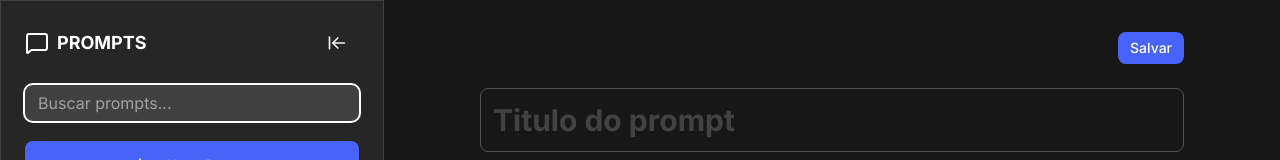
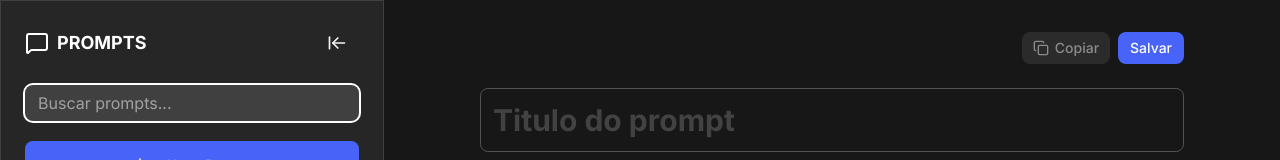
Before and after one commit to Jeffersoncharlles/prompt-manager, a Next.js app: page /prompts/new in a window 1280 px wide. Shown: the top 160 px of the page. Built offline with nearby package versions, Linux system fonts and the light colour scheme; no server answers; the database is empty.

Commit message:
feature: hook copyToCripboard

```diff
--- a/package.json
+++ b/package.json
@@ -28,11 +28,13 @@
     "lucide-react": "^0.575.0",
     "motion": "^12.34.3",
     "next": "16.1.6",
+    "next-themes": "^0.4.6",
     "pg": "^8.19.0",
     "radix-ui": "^1.4.3",
     "react": "19.2.3",
     "react-dom": "19.2.3",
     "react-hook-form": "^7.71.2",
+    "sonner": "^2.0.7",
     "tailwind-merge": "^3.5.0",
     "zod": "^4.0.8"
   },
--- a/src/app/actions/prompt.actions.ts
+++ b/src/app/actions/prompt.actions.ts
@@ -100,6 +100,7 @@ export const createPromptAction = async (
 
     return {
       success: true,
+      msg: 'Prompt criado com sucesso.',
     }
   } catch (error) {
     const _error = error as Error
--- a/src/app/layout.tsx
+++ b/src/app/layout.tsx
@@ -1,5 +1,6 @@
 import type { Metadata } from 'next'
 import { Inter } from 'next/font/google'
+import { Toaster } from '@/components/ui/sonner'
 import './globals.css'
 import { SidebarComponent } from '@/components/sidebar-component'
 
@@ -33,6 +34,7 @@ export default function RootLayout({
             {children}
           </div>
         </main>
+        <Toaster position="top-right" richColors closeButton />
       </body>
     </html>
   )
--- /dev/null
+++ b/src/components/button-actions/copy-button.tsx
@@ -0,0 +1,41 @@
+'use client'
+
+import { Check, Copy } from 'lucide-react'
+import { toast } from 'sonner'
+import { useCopyToClipboard } from '@/hooks/useCopyToClipboard'
+import { Button } from '../ui/button'
+
+type CopyButtonProps = {
+  content: string
+}
+
+export const CopyButton = ({ content }: CopyButtonProps) => {
+  const { isCopied, copyToClipboard } = useCopyToClipboard({
+    onSuccess: () => toast.success('Content copied to clipboard!'),
+    onError: (error) => toast.error(`Failed to copy: ${error.message}`),
+  })
+
+  const isContentEmpty = !content.trim()
+
+  const handleCopy = () => {
+    copyToClipboard(content)
+  }
+
+  return (
+    <Button
+      className="disabled:opacity-50 disabled:cursor-not-allowed cursor-pointer"
+      variant={'outline'}
+      type="button"
+      size={'sm'}
+      onClick={handleCopy}
+      disabled={isContentEmpty}
+    >
+      {isCopied ? (
+        <Check className="size-4 text-green-400" />
+      ) : (
+        <Copy className="size-4" />
+      )}
+      <span>{isCopied ? 'Copiado' : 'Copiar'}</span>
+    </Button>
+  )
+}
--- a/src/components/prompts/prompt-form.tsx
+++ b/src/components/prompts/prompt-form.tsx
@@ -1,17 +1,22 @@
 'use client'
 
 import { zodResolver } from '@hookform/resolvers/zod'
-import { useForm } from 'react-hook-form'
+import { useRouter } from 'next/navigation'
+import { useForm, useWatch } from 'react-hook-form'
+import { toast } from 'sonner'
+import { createPromptAction } from '@/app/actions/prompt.actions'
 import {
   type CreatePromptDto,
   createPromptSchema,
 } from '@/core/application/prompts/create-prompt.dto'
+import { CopyButton } from '../button-actions/copy-button'
 import { Button } from '../ui/button'
 import { Form, FormControl, FormField, FormItem } from '../ui/form'
 import { Input } from '../ui/input'
 import { Textarea } from '../ui/textarea'
 
 export const PromptForm = () => {
+  const router = useRouter()
   const form = useForm<CreatePromptDto>({
     resolver: zodResolver(createPromptSchema),
     defaultValues: {
@@ -20,11 +25,27 @@ export const PromptForm = () => {
     },
   })
 
+  const submitHandler = async (data: CreatePromptDto) => {
+    const result = await createPromptAction(data)
+
+    if (!result.success) {
+      return toast.error(result.msg)
+    }
+    toast.success(`${result.msg}`)
+    router.refresh()
+  }
+
+  const content = useWatch({
+    control: form.control,
+    name: 'content',
+  })
+
   return (
     <Form {...form}>
-      <form className="space-y-6">
+      <form className="space-y-6" onSubmit={form.handleSubmit(submitHandler)}>
         <header className="flex flex-wrap gap-2 items-center mb-6 justify-end">
-          <Button type="submit" size={'sm'}>
+          <CopyButton content={content} />
+          <Button title="salvar" type="submit" size={'sm'}>
             Salvar
           </Button>
         </header>
--- /dev/null
+++ b/src/components/ui/sonner.tsx
@@ -0,0 +1,40 @@
+'use client'
+
+import {
+  CircleCheckIcon,
+  InfoIcon,
+  Loader2Icon,
+  OctagonXIcon,
+  TriangleAlertIcon,
+} from 'lucide-react'
+import { useTheme } from 'next-themes'
+import { Toaster as Sonner, type ToasterProps } from 'sonner'
+
+const Toaster = ({ ...props }: ToasterProps) => {
+  const { theme = 'system' } = useTheme()
+
+  return (
+    <Sonner
+      theme={theme as ToasterProps['theme']}
+      className="toaster group"
+      icons={{
+        success: <CircleCheckIcon className="size-4" />,
+        info: <InfoIcon className="size-4" />,
+        warning: <TriangleAlertIcon className="size-4" />,
+        error: <OctagonXIcon className="size-4" />,
+        loading: <Loader2Icon className="size-4 animate-spin" />,
+      }}
+      style={
+        {
+          '--normal-bg': 'var(--popover)',
+          '--normal-text': 'var(--popover-foreground)',
+          '--normal-border': 'var(--border)',
+          '--border-radius': 'var(--radius)',
+        } as React.CSSProperties
+      }
+      {...props}
+    />
+  )
+}
+
+export { Toaster }
--- /dev/null
+++ b/src/hooks/useCopyToClipboard.ts
@@ -0,0 +1,60 @@
+import { useCallback, useEffect, useRef, useState } from 'react'
+
+type UseCopyToClipboardOptions = {
+  onSuccess?: (text: string) => void
+  onError?: (error: Error) => void
+  resetDelay?: number
+}
+
+export function useCopyToClipboard(options?: UseCopyToClipboardOptions) {
+  const [isCopied, setIsCopied] = useState(false)
+  const timerRef = useRef<ReturnType<typeof setTimeout> | null>(null)
+
+  const optionsRef = useRef(options)
+
+  useEffect(() => {
+    optionsRef.current = options
+  }, [options])
+
+  const { resetDelay = 2000 } = options || {}
+
+  const clearTimer = useCallback(() => {
+    if (timerRef.current) {
+      clearTimeout(timerRef.current)
+      timerRef.current = null
+    }
+  }, [])
+
+  const copyToClipboard = useCallback(
+    async (text: string) => {
+      const trimmedText = text.trim()
+
+      if (!trimmedText) {
+        return
+      }
+
+      try {
+        await navigator.clipboard.writeText(trimmedText)
+        setIsCopied(true)
+
+        clearTimer()
+        timerRef.current = setTimeout(() => {
+          setIsCopied(false)
+        }, resetDelay)
+
+        optionsRef.current?.onSuccess?.(trimmedText)
+      } catch (error) {
+        optionsRef.current?.onError?.(error as Error)
+      }
+    },
+    [clearTimer, resetDelay],
+  )
+
+  useEffect(() => {
+    return () => {
+      clearTimer()
+    }
+  }, [clearTimer])
+
+  return { isCopied, copyToClipboard }
+}
```
Also changed, not shown: 2 other files (tests, documents, lock files or other folders).
